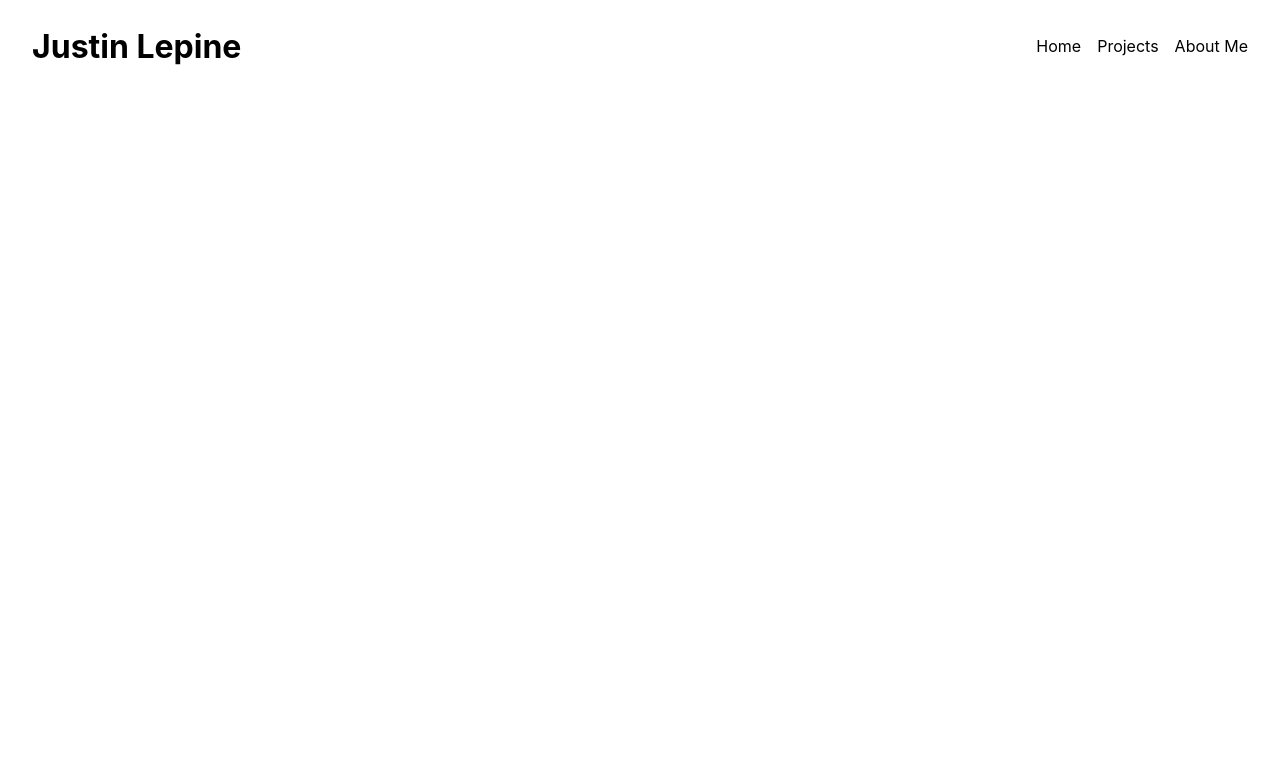
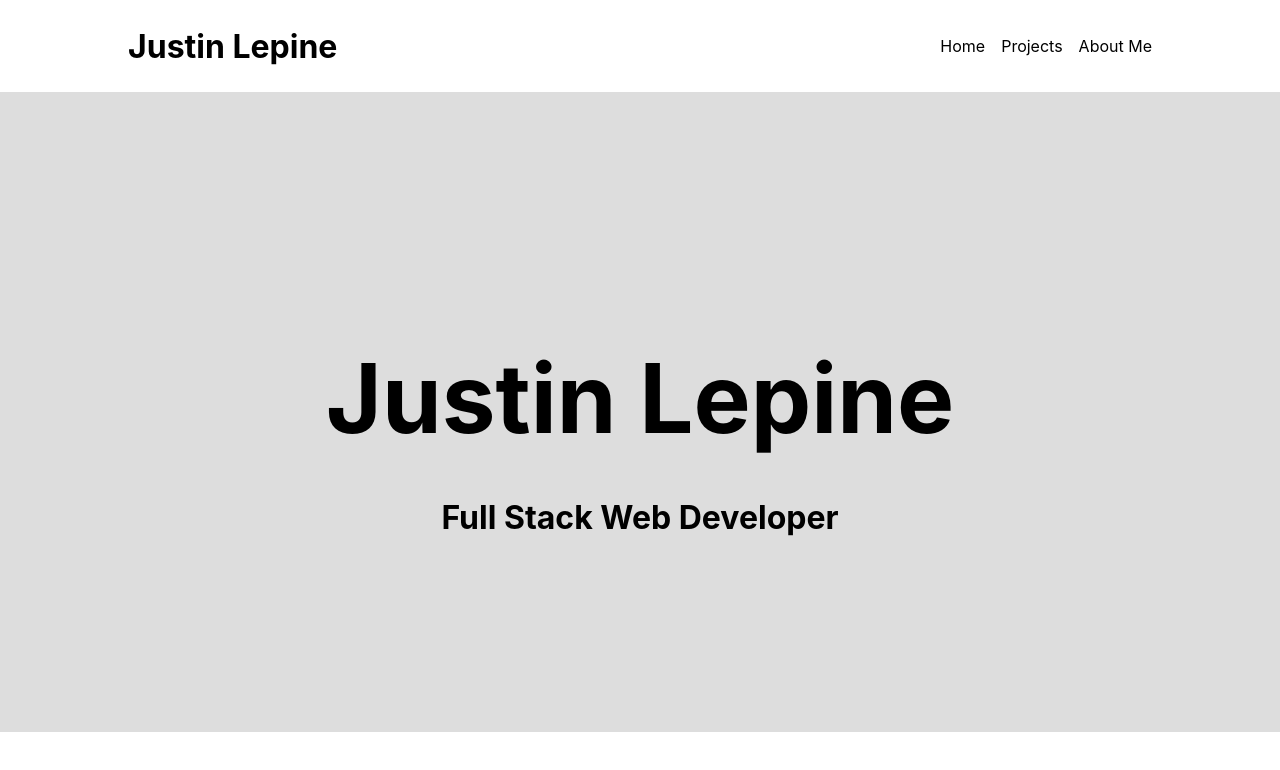
Before and after one commit to JustinLepine/portfolio, a React (Create React App) app: page / in a window 1280 px wide. Shown: the top 770 px of the page. Built offline with nearby package versions, Linux system fonts and the light colour scheme.

Commit message:
hero layout

```diff
--- a/src/App.js
+++ b/src/App.js
@@ -1,10 +1,12 @@
-import Nav from './components/Nav/Nav'
+import Nav from './components/Nav/Nav';
+import Hero from './components/Hero/Hero';
 import './App.scss';
 
 function App() {
   return (
     <div className="App">
       <Nav />
+      <Hero />
     </div>
   );
 }
--- /dev/null
+++ b/src/components/Hero/Hero.js
@@ -0,0 +1,13 @@
+import React from 'react';
+import './Hero.scss';
+
+function Hero() {
+  return (
+    <section className='hero'>
+        <h1 className='hero__title'>Justin Lepine</h1>
+        <h2 className='hero__subtitle'>Full Stack Web Developer</h2>
+    </section>
+  )
+}
+
+export default Hero
--- /dev/null
+++ b/src/components/Hero/Hero.scss
@@ -0,0 +1,16 @@
+.hero {
+    display: flex;
+    flex-direction: column;
+    justify-content: center;
+    height: 80vh;
+    background-color: #DDD;
+
+    &__title {
+        font-size: 6rem;
+        margin-bottom: 1rem;
+    }
+
+    &__subtitle{
+        font-size: 2rem;
+    }
+}
--- a/src/components/Nav/Nav.scss
+++ b/src/components/Nav/Nav.scss
@@ -2,7 +2,7 @@
     display: flex;
     justify-content: space-between;
     align-items: center;
-    padding: 0 2rem;
+    padding: 0 10%;
 
     &__title {
         font-size: 2rem;
```
